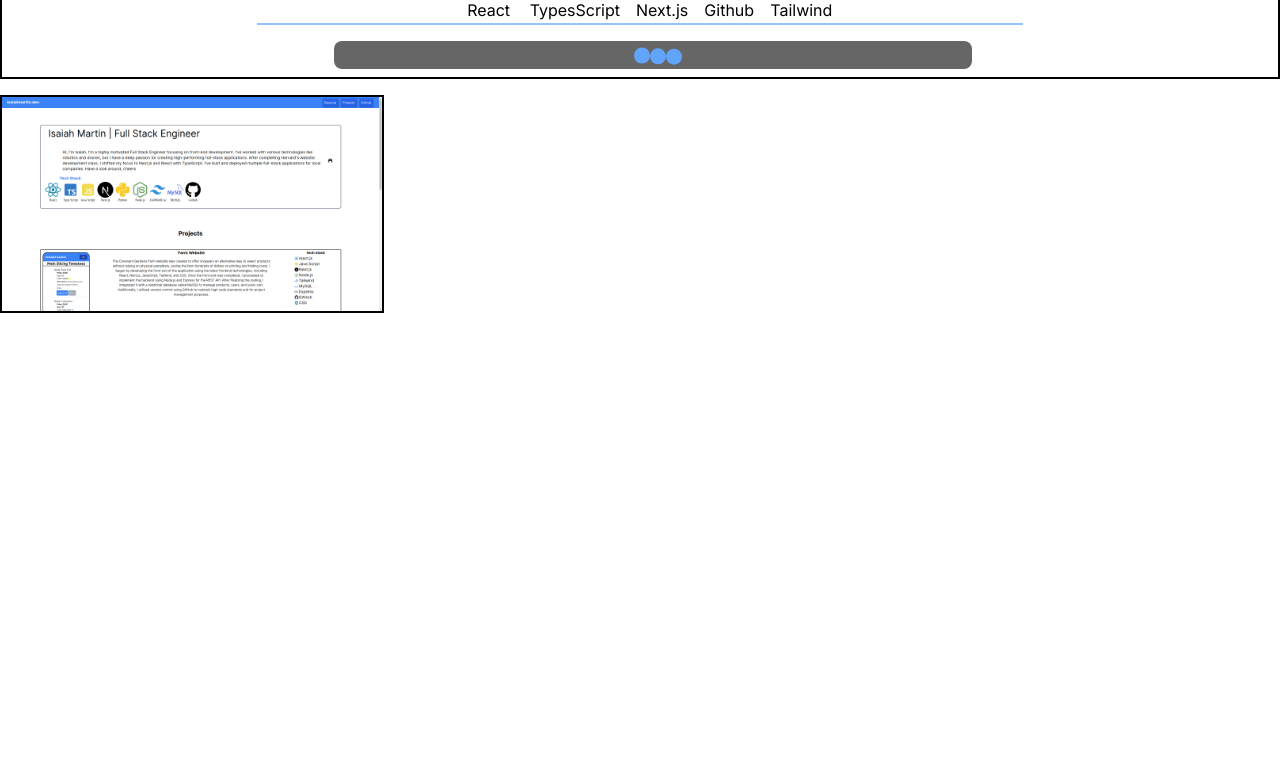
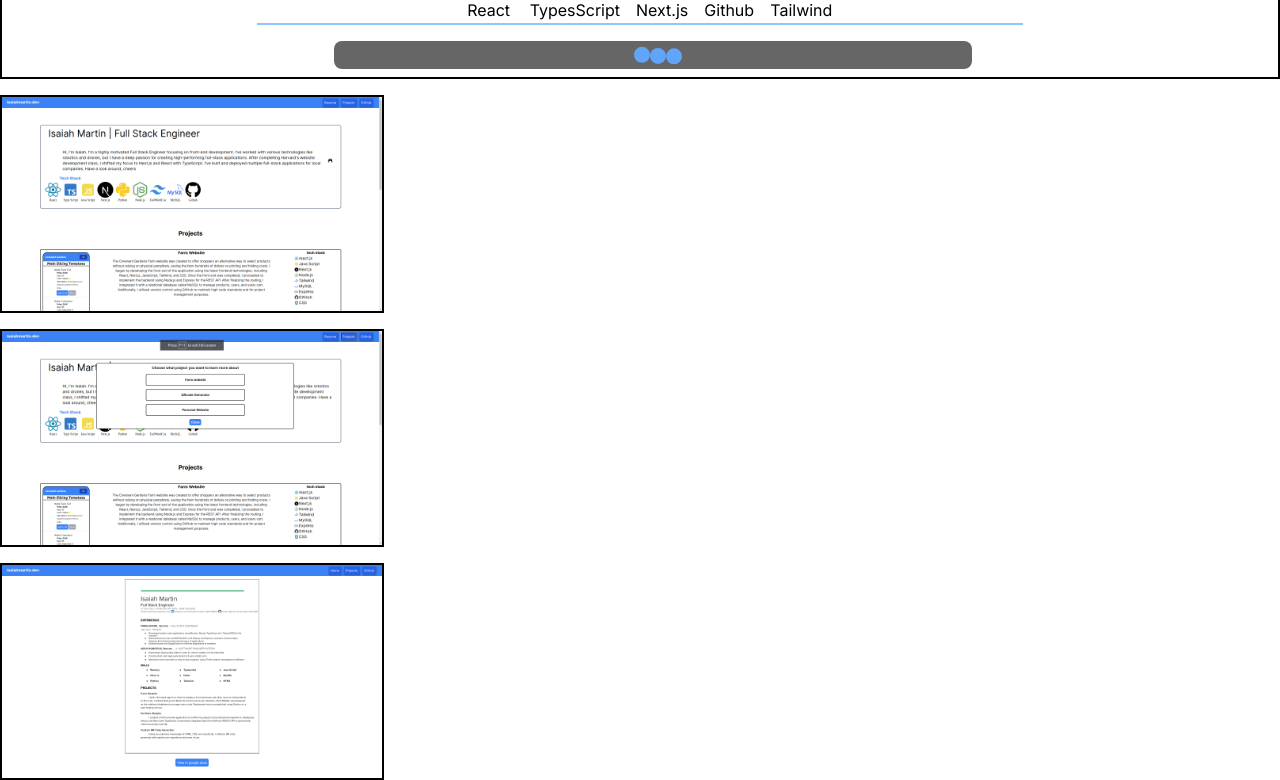
Before and after one commit to isaiahmartin847/Portfolio, a Next.js app in the folder client/: page /project/personal in a window 1280 px wide. Shown: the part 409-1189 px from the top of the page. Before the commit the page ends 800 px from the top, so only its background shows below. Built offline with nearby package versions, Linux system fonts and the light colour scheme; no server answers.

Commit message:
added the images to the personal projects

```diff
--- a/client/src/app/project/personal/page.tsx
+++ b/client/src/app/project/personal/page.tsx
@@ -42,7 +42,7 @@ const PersonalWeb = () => {
                 </div>
 
             </div>
-            <div id="picture div" className="mt-4">
+            <div className="mt-4">
                     <Image
                         src="/photos/personal.png"
                         width={500}
@@ -51,7 +51,28 @@ const PersonalWeb = () => {
                         // layout="responsive"
                         alt={"image of project"}
                         />
-                </div>
+            </div>
+            <div className="mt-4">
+                    <Image
+                        src="/photos/personal-project-nav.png"
+                        width={500}
+                        height={500}
+                        className="w-[30%] border-black border-2"
+                        // layout="responsive"
+                        alt={"image of project"}
+                        />
+            </div>
+            <div id="picture div" className="mt-4">
+                    <Image
+                        src="/photos/personal-project-resume.png"
+                        width={500}
+                        height={500}
+                        className="w-[30%] border-black border-2"
+                        // layout="responsive"
+                        alt={"image of project"}
+                        />
+            </div>
+
         </>
     )
 }
```
Also changed, not shown: client/public/photos/personal-project-nav.png (added), client/public/photos/personal-project-resume.png (added).
